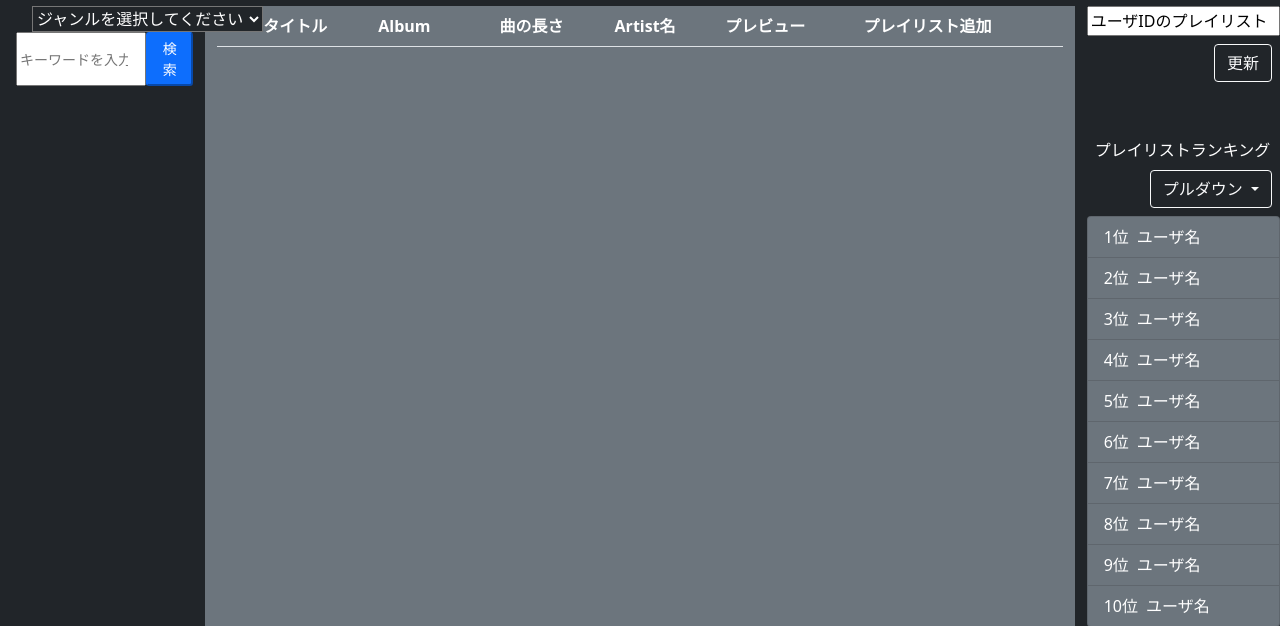
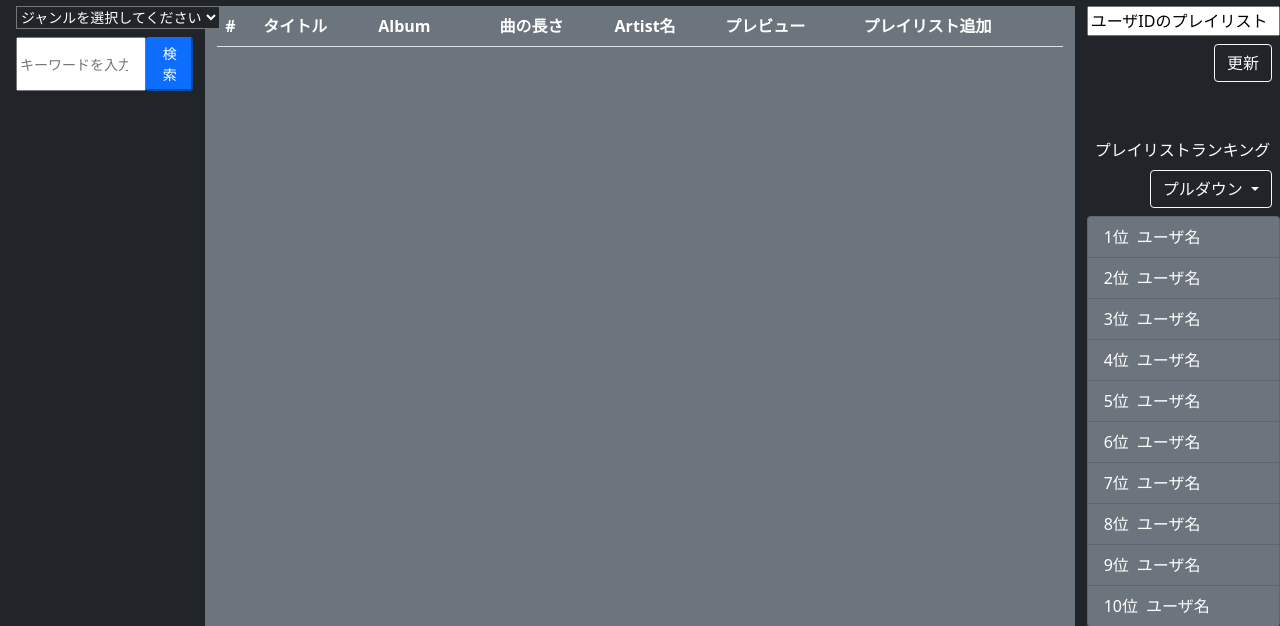
Before and after one commit to hyoma-hasukawa/music-list-hh, a Django app: page /mypage/form in a window 1280 px wide. Shown: the part 56-682 px from the top of the page. Run offline with Django 4.2, Linux system fonts and the light colour scheme; lists and menus that the app fills with data are empty; parts of the project's set-up code (start-up, migrations or seed data) failed here and were passed over.

Commit message:
20231027_授業前

```diff
--- a/mypage/templates/mypage/index.html
+++ b/mypage/templates/mypage/index.html
@@ -117,11 +117,10 @@
                 <!-- 自分自身の箇所にするときはactionを何も書かない -->
                 <div class="artist_initial side_content">
                     <!--　ジャンル -->
-                    <!-- <div class="collapse multi-collapse ms-3 w-75" id="collapseExample"> -->
-                    <div class="dropdown multi-collapse ms-3 w-75" id="collapseExample">
+                    <div class="dropdown multi-collapse w-75 small ms-3 mb-2" id="collapseExample">
                         <form action="" id="genre_search" method="post">
                             {% csrf_token %}
-                            <select name="genre" id="" form="search_form" class="dropdown-toggle text-white bg-dark ms-3">
+                            <select name="genre" id="" form="search_form" class="text-white bg-dark">
                                 <option value="" selected>ジャンルを選択してください</option>
                                 {% for genre in genres %}
                                     <option class="dropdown-item active" value="{{ genre }}">{{ genre }}</option>
@@ -129,7 +128,6 @@
                             </select>
                         </form>
                     </div>
-                    <!-- </div> -->
                     <form action="{% url 'index' %}" method="post" id="search_form">
                         {% csrf_token %}
                         <!-- 検索フォーム -->
```
